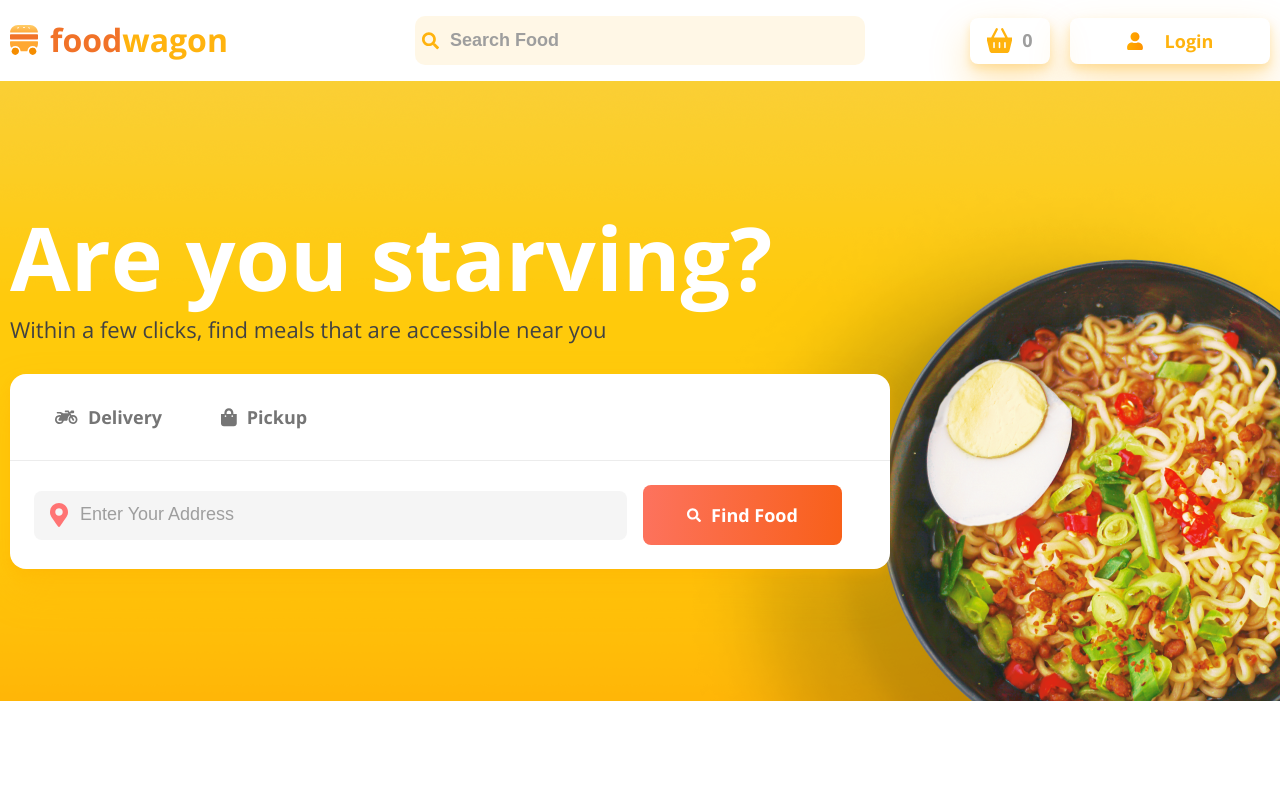
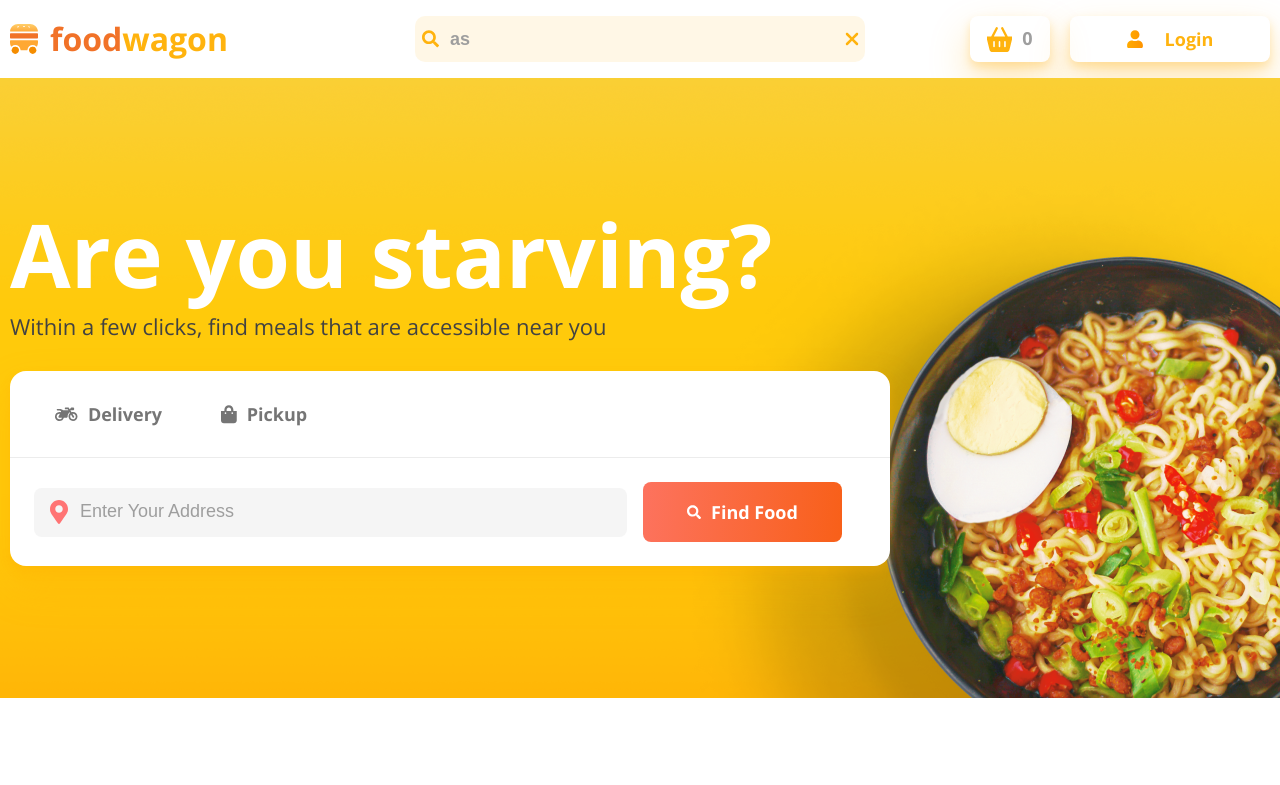
Before and after one commit to boby-boo/food_wagon, a React (Create React App) app: page / in a window 1280 px wide. Shown: the top 785 px of the page. Built offline with nearby package versions, Linux system fonts and the light colour scheme; data requests are answered from the project's data file.

Commit message:
refactor: changed react-redux store, removed overlay in searched list, changed style in searched input of the header

```diff
--- a/src/actions/index.js
+++ b/src/actions/index.js
@@ -44,9 +44,9 @@ export const removeItem = (item) => {
     }
 }
 
-export const updateFilteredProducts = (filteredData) => {
+export const filteredProductsData = (filteredData) => {
     return {
-        type:'FILTERED_PRODUCTS',
+        type:'FILTERED_PRODUCTS_DATA',
         payload: filteredData
     }
 }
--- a/src/components/app/App.js
+++ b/src/components/app/App.js
@@ -4,22 +4,17 @@ import MainPage from "../pages/MainPage";
 import Cart from "../cart/Cart";
 import Footer from "../footer/Footer";
 import SearchedList from "../searchedList/SearchedList";
-import ProductItem from "../productItem/ProductItem";
 
 import { BrowserRouter as Router, Route, Routes} from "react-router-dom";
-import { useSelector } from "react-redux"
 
 import '../../style/style.scss';
 
 const App = () => {
-    const filteredProducts = useSelector(state => state.filteredProducts);
-
     return (
         <Router>
             <div className="wrapper">
                 <Header />
                     <main className="main">
-                        {/* {filteredProducts && <SearchedList/>} */}
                         <Routes>
                             <Route exact path='/' element={<MainPage/>}/>
                             <Route path='/search' element={<SearchedList/>}/>
--- a/src/components/header/Header.js
+++ b/src/components/header/Header.js
@@ -5,18 +5,19 @@ import logo__icon from '../../resources/icons/foodwagon__logo.svg';
 import ModalAuth from '../modalAuth/ModalAuth';
 import { useHttp } from '../../hooks/http.hook';
 import { useNavigate } from "react-router-dom";
-import { updateFilteredProducts } from '../../actions/index';
+import { filteredProductsData } from '../../actions/index';
 import { useSelector, useDispatch } from 'react-redux';
 
 import './header.scss'
 
 const Header = () => {
     const [data, setData] = useState(null);
+    const [value, setValue] = useState('as');
     const [isOpenModalWindow, setIsOpenModalWindow] = useState(false);
-    const [value, setValue] = useState('');
 
     const login = useSelector(state => state.login);
     const cart = useSelector(state => state.cart);
+
     const navigate = useNavigate();
     const dispatch = useDispatch();
 
@@ -32,29 +33,33 @@ const Header = () => {
         setIsOpenModalWindow(!isOpenModalWindow)
     }
 
+    const handleClick = () => {
+        dispatch(filteredProductsData(data));
+        setValue('');
+    }
     const handleChange = (e) => {
-        const value = e.target.value;
+        const valueTarget = e.target.value;
 
-        if (value === '') {
-            dispatch(updateFilteredProducts(null))
+        if (valueTarget === '') {
+            dispatch(filteredProductsData(data));
             setValue('');
-            navigate(-1);
-            // navigate('/');
             return;
         }
 
-        setValue(value);
+        setValue(valueTarget);
 
-        const filteredData = data.filter(item => item.name.toLowerCase().includes(value.toLowerCase()));
-        dispatch(updateFilteredProducts(filteredData));
-        // navigate('/search')
-        // navigate('/search', {options: {replace: true}})
+        const filteredData = data.filter(item => item.name.toLowerCase().includes(valueTarget.toLowerCase()));
+        dispatch(filteredProductsData(filteredData));
     }
 
     if (isOpenModalWindow) {
         document.body.style.overflow = 'hidden'
     } else {
         document.body.style.overflow = 'visible'
+    }
+
+    const border = {
+        borderRadius: '10px 0 0 10px'
     }
 
     return (
@@ -75,11 +80,19 @@ const Header = () => {
                                 <input
                                     type='text'
                                     onChange={handleChange}
-                                onClick={() => navigate('/search')}
+                                    style={ value ? border : null}
+                                    onFocus={() => {
+                                        navigate('/search')
+                                        dispatch(filteredProductsData(data));
+                                    }}
                                     value={value}
                                     id='search__panel'
                                     placeholder='Search Food'
                                 />
+                                {
+                                value &&
+                                <button onClick={handleClick}></button>
+                                }
                             </li>
                             <li className='header__row_user-panel user-panel'>
                                 <Link to='/cart' className='user-panel__basket'>
--- a/src/components/header/header.scss
+++ b/src/components/header/header.scss
@@ -65,10 +65,13 @@
         width: 100%;
         justify-self: center;
         position: relative;
+        @include templateFlex(center, center);
         z-index: 2;
         input {
+            padding: 0 10px 0 35px;
             width: 100%;
-            padding: 14px 10px 14px 35px;
+            height: 46px;
+            flex-shrink: 2;
             @include templateFont(18, 700, 1);
             color: $gray-color;
             text-align: left;
@@ -95,6 +98,15 @@
                 }
             }
         }
+        button {
+            height: 46px;
+            min-width: 26px;
+            @include templateFont(18, 700, 1);
+            background-color: transparentize($primary-color, .9);
+            border-radius: 0 10px 10px 0;
+            @include templateTransition(box-shadow);
+            background: url('../../resources/icons/remove__icon.svg') center/ 20px 20px no-repeat transparentize($primary-color, .9);
+        };
         @media(max-width: 600px) {
             grid-column: 1/4;
             grid-row: 2/3;
--- a/src/components/restaurantItemCard/RestaurantItemCard.js
+++ b/src/components/restaurantItemCard/RestaurantItemCard.js
@@ -7,7 +7,6 @@ import { addToCart } from '../../actions/index';
 import './restaurantItemCard.scss';
 
 const RestaurantItemCard = ({ data }) => {
-    console.log(data)
     const dispatch = useDispatch();
     const { restaurantName } = useParams();
 
--- a/src/components/searchedList/SearchedList.js
+++ b/src/components/searchedList/SearchedList.js
@@ -2,23 +2,12 @@ import React from 'react';
 import RestaurantItemCard from '../restaurantItemCard/RestaurantItemCard';
 import Spinner from '../spinner/Spinner';
 
-import { updateFilteredProducts } from '../../actions';
-import { useNavigate } from "react-router-dom";
-import { useDispatch, useSelector } from 'react-redux';
+import {  useSelector } from 'react-redux';
 
 import './searchedList.scss';
 
 const SearchedList = () => {
     const filteredProducts = useSelector(state => state.filteredProducts);
-
-    const dispatch = useDispatch();
-    const navigate = useNavigate();
-
-    const handleClick = () => {
-        console.log('click')
-        dispatch(updateFilteredProducts(null))
-        navigate(-1)
-    }
 
     return (
         <>
@@ -34,11 +23,11 @@ const SearchedList = () => {
                         <RestaurantItemCard data={filteredProducts} />
                     }
                 </div>
-                <div
+                {/* <div
                     className="overlay"
                     onClick={handleClick}
                     >
-                </div>
+                </div> */}
             </section>
         </>
     );
--- a/src/reducers/index.js
+++ b/src/reducers/index.js
@@ -65,7 +65,7 @@ const reducer = (state = initialStore, action) => {
                 ...state,
                 cart: state.cart.filter(item => item.id !== action.payload.id)
             }
-        case 'FILTERED_PRODUCTS':
+        case 'FILTERED_PRODUCTS_DATA':
             return {
                 ...state,
                 filteredProducts: action.payload ? [...action.payload] : null
```
Also changed, not shown: src/resources/icons/remove__icon.svg (added). Lines whose indentation alone changed are shown as unchanged.
